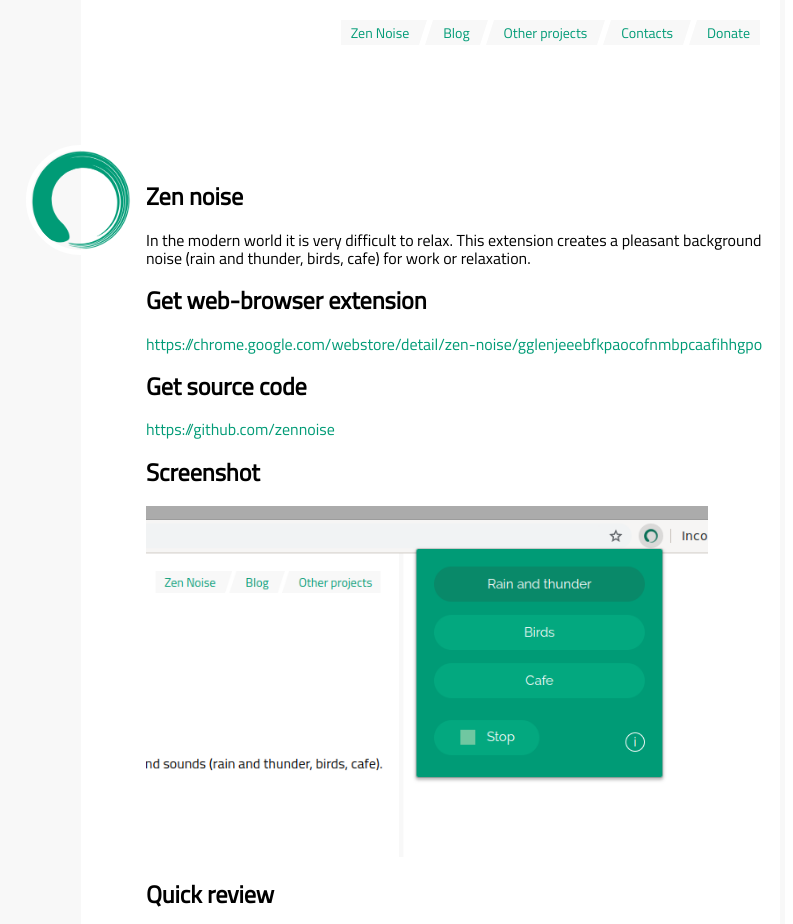
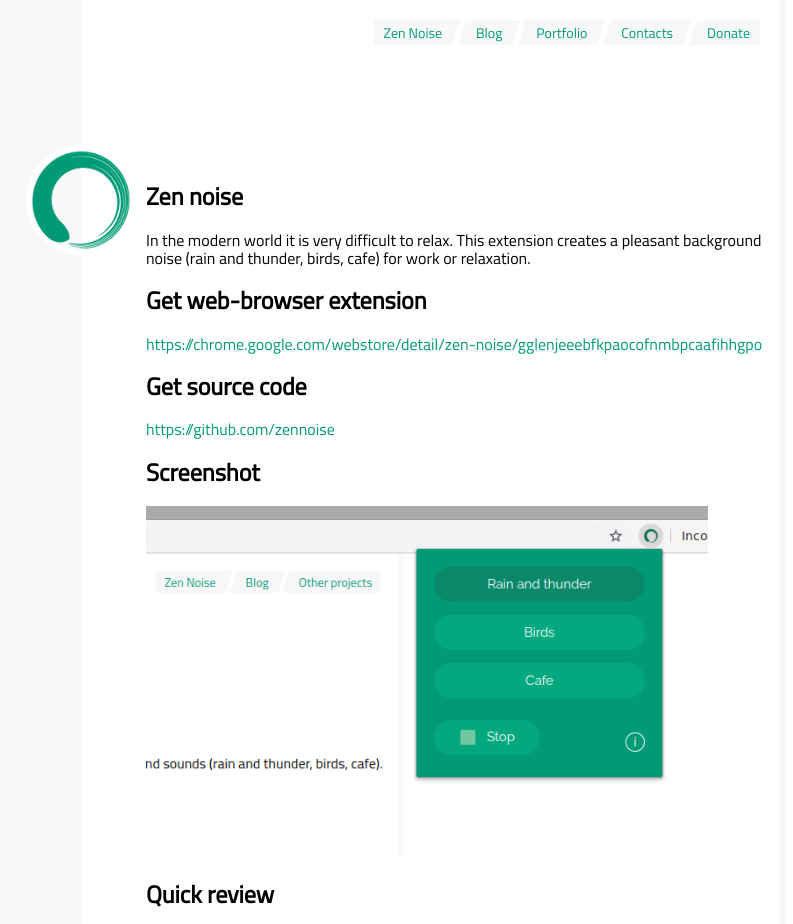
Before and after one commit to zennoise/zennoise.github.io, a Jekyll site: the page built from index.md, in a window 1280 px wide, cut to the strip 0-924 px from the top of the page. Shown: the whole strip, without its empty margins (367-1160 px from the left). Built offline with Jekyll 4.4.1, drawn with Linux system fonts in a browser that asks for light colours; our own code applies the rules of GitHub Pages for plain Markdown files.

Commit message:
optimisation

```diff
--- a/_includes/navigation.html
+++ b/_includes/navigation.html
@@ -2,7 +2,7 @@
   <ul>
     <li class="navbar__item"><a href="{{ '/' | relative_url }}">Zen Noise</a></li>
     <li class="navbar__item"><a href="{{ '/posts.html' | relative_url }}">Blog</a></li>
-    <li class="navbar__item"><a href="https://sakaloucv.github.io/projects" target="_blank">Other projects</a></li>
+    <li class="navbar__item"><a href="https://sakaloucv.github.io/projects" target="_blank">Portfolio</a></li>
     <li class="navbar__item"><a href="/#contacts">Contacts</a></li>
     <li class="navbar__item"><a id="donate_button" href="/#donate">Donate</a></li>
   </ul>
--- a/index.md
+++ b/index.md
@@ -20,7 +20,7 @@ In the modern world it is very difficult to relax. This extension creates a plea
 
 ## Quick review
 
-<iframe width="560" height="315" src="https://www.youtube.com/embed/8tJ-FmPCgvI" frameborder="0" allow="accelerometer; autoplay; encrypted-media; gyroscope; picture-in-picture" allowfullscreen></iframe>
+<iframe width="90%" height="315" src="https://www.youtube.com/embed/8tJ-FmPCgvI" frameborder="0" allow="accelerometer; autoplay; encrypted-media; gyroscope; picture-in-picture" allowfullscreen></iframe>
 
 ## Contacts
 <p id="contacts"></p>
```
Also changed, not shown: _posts/2019-05-09-zen-noise-released.md (+1 -1 lines).
